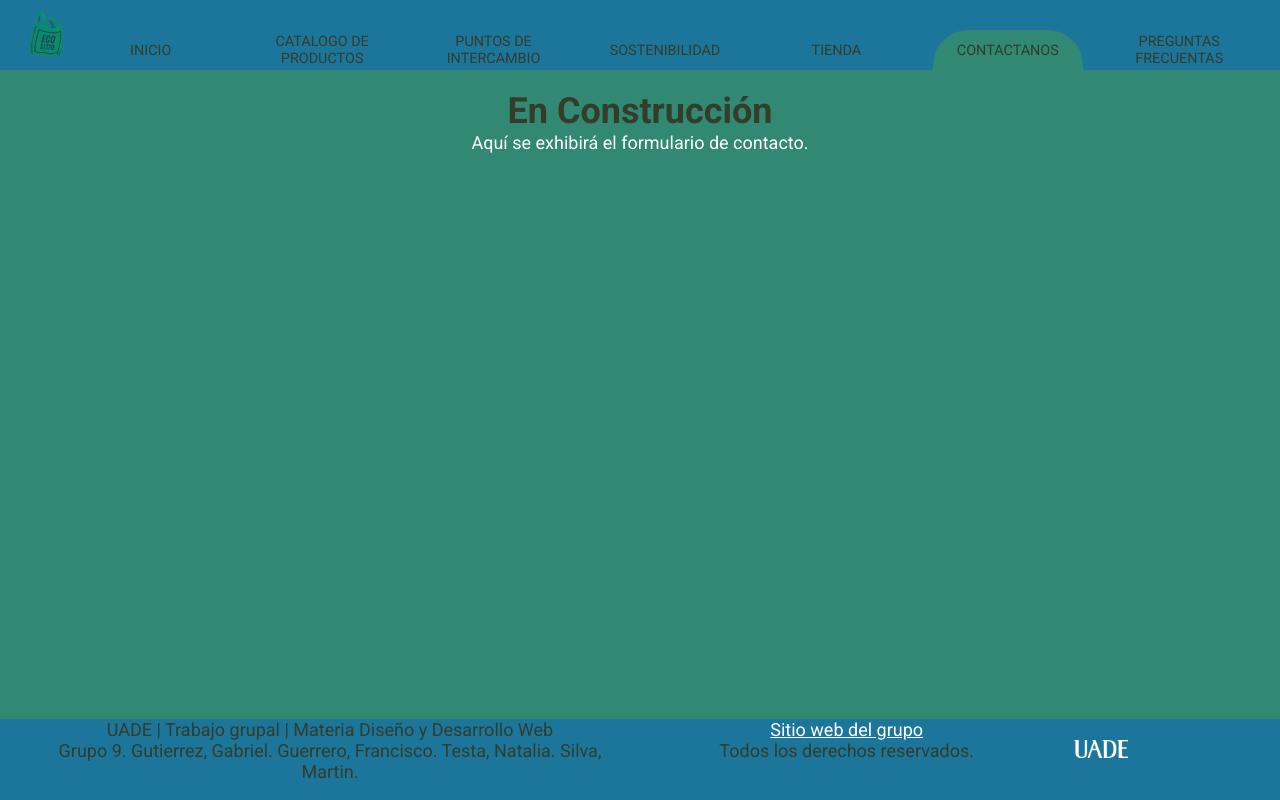
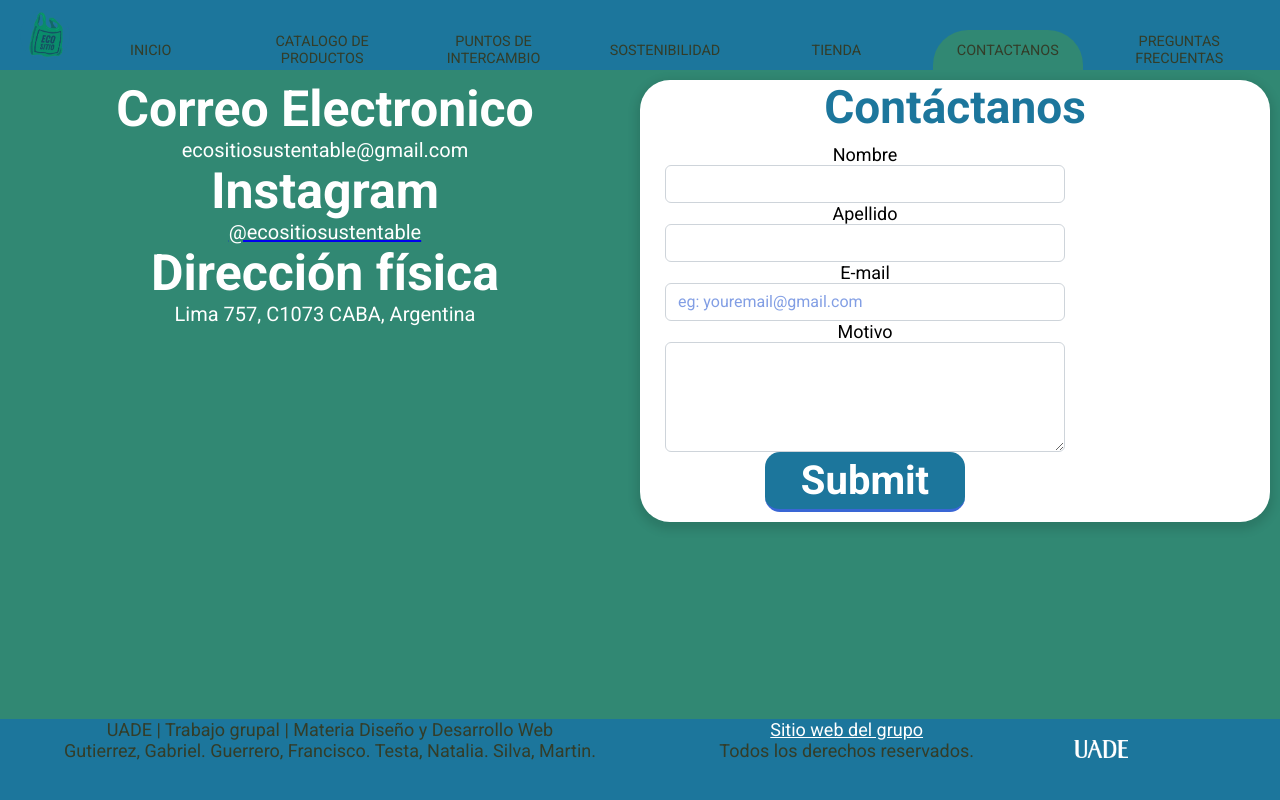
Before and after one commit to gabrieljesus11/Eco_Sitio, a plain HTML site: page contactanos.html in a window 1280 px wide. Drawn offline with Linux system fonts and the light colour scheme.

Commit message:
formulario de contacto y sacar grupo de footer
Agregamos pagina cpn formulario de contacto con link a instagram
Agregamos footer ajustable segun pantalla para ver todo el contenido
Quitamos texto "grupo 9" del footer de cada pagina

```diff
--- a/contactanos.html
+++ b/contactanos.html
@@ -35,14 +35,59 @@
 
     <div class="container-fluid" >
         <div class="container-fluid" style="padding:10px 10px;">
-            <div class="container-fluid" style="padding:10px 10px;">
-                <div class="row">
-                    <div class="col-12">
-                        <h1>En Construcción</h1>
+            <section class="row">
+                <div
+                    class="text-center text-lg-start col-lg-6 col-12 contacto-seccion-1 d-flex flex-column justify-content-center">
+                    <h2>Correo Electronico</h2>
+                    <p>ecositiosustentable@gmail.com</p>
+                    <h2>Instagram</h2>
+                    <a href="https://www.instagram.com/ecositiosustentable/?igshid=NzZlODBkYWE4Ng%3D%3D&utm_source=qr" target="_blank"><p>@ecositiosustentable</p></a>
+                    <h2>Dirección física</h2>
+                    <p>Lima 757, C1073 CABA, Argentina</p>
+                </div>
+
+                <div class="col-lg-6 col-11 caja-formulario d-flex flex-column align-items-center mx-auto">
+                    <h2 class="pt-4 pb-4" style="color: #1c769c; font-weight: 800; font-size: 46px;">Contáctanos</h2>
+                    <div class="container-fluid" style="padding:10px 10px;">
+                        <section class="row">
+                            <div class="col-sm-12 col-md-6 col-lg-6">
+                                <form action="" method="post" id="envioform" >
+                                    <div class="d-flex flex-column flex-md-row justify-content-between mb-1">
+                                        <div class="flex-grow-0">
+                                            <label  for="nombre">Nombre</label>
+                                            <input class="form-control" type="text" id="nombre" name="nombre" required="required">
+                                        </div>
+                                    </div>
+                                    <div class="d-flex flex-column flex-md-row justify-content-between mb-1">
+                                        <div class="flex-grow-0">
+                                            <label  for="apellido">Apellido</label>
+                                            <input class="form-control" type="text" id="apellido" name="apellido" required="required">
+                                        </div>
+                                    </div>
+                                    <div class="d-flex flex-column flex-md-row justify-content-between mb-1">
+                                        <div class="flex-grow-0">
+                                            <label  for="email">E-mail</label>
+                                            <input class="form-control" type="email" id="email" name="email" placeholder="eg: youremail@gmail.com" required="required">
+                                        </div>
+                                    </div>
+                                    <div class="d-flex flex-column flex-md-row justify-content-between mb-1">
+                                        <div class="flex-grow-0">
+                                            <label for="motivo">Motivo</label>
+                                            <textarea class="form-control" id="motivo" name="motivo" rows="4" cols="40" required="required">
+                                            </textarea>
+                                        </div>
+                                    </div>
+                                    <div>
+                                        <input class="botonenviar" type="submit" id="enviodatos">
+                                    </div>
+                                </form>
+
+                            </div>
+
                     </div>
-                    <div class="col-12">
-                        <p>Aquí se exhibirá el formulario de contacto.</p>
-                    </div>
+
+
+
                 </div>
             </div>
         </div>
@@ -65,7 +110,7 @@
             </div>
             <div class="row">
                 <div class="col-sm-12 col-md-6 col-lg-6">
-                    <p>Grupo 9. Gutierrez, Gabriel. Guerrero, Francisco. Testa, Natalia. Silva, Martin.</p>
+                    <p>Gutierrez, Gabriel. Guerrero, Francisco. Testa, Natalia. Silva, Martin.</p>
                 </div>
                 <div class="col-sm-6 col-md-4 col-lg-4">
                     <p>Todos los derechos reservados.</p>
--- a/styles/styles.css
+++ b/styles/styles.css
@@ -292,7 +292,7 @@ footer {
   left: 0;
   bottom: 0;
   width: 100%;
-  position: fixed;
+  position: absolute;
 }
 
 footer p {
@@ -300,6 +300,9 @@ footer p {
 }
 
 @media (max-width: 600px) {
+  footer {
+    position: relative;
+  }
   footer p {
     font-size: small;
   }
@@ -1570,3 +1573,153 @@ footer p {
   height: 400px; /* The height is 400 pixels */
   width: 100%; /* The width is the width of the web page */
 }
+
+
+/*pagina de contacto*/
+
+/* Contacto */
+
+.portada-contacto {
+  /*background-image: url(../img/nnnn);*/
+  position: relative;
+  bottom: 35px;
+  height: 500px;
+  z-index: 2;
+}
+
+.contacto-seccion-1 h2{
+  font-weight: 800;
+  color: #FFFFFF;
+  font-size: 50px;
+}
+
+.contacto-seccion-1 p{
+  font-weight: 400;
+  font-size: 20px;
+  color: #FFFFFF;
+}
+
+@media (max-width: 600px) {
+  .contacto-seccion-1 h2{
+    font-weight: 500;
+    color: #FFFFFF;
+    font-size: 30px;
+  }
+
+  .contacto-seccion-1 p{
+    font-weight: 250;
+    font-size: 15px;
+    color: #FFFFFF;
+  }
+
+}
+
+.caja-formulario{
+  background-color: #FFFFFF;
+  border-radius: 30px;
+  box-shadow: 0px 4px 10px 4px rgba(0, 0, 0, 0.115);
+}
+
+form{
+  display: flex;
+  flex-direction: column;
+  width: 400px;
+}
+
+form input{
+  border: none;
+  border-bottom: #3966D5 solid 3px;
+  background-color: #F8F8F8;
+
+}
+
+form input::placeholder{
+  color: #3965d5a1;
+}
+
+form input:focus{
+  outline: none;
+}
+
+form textarea{
+  border: #3966D5 3px solid;
+  border-radius: 15px;
+  padding-left: 10px;
+  padding-top: 10px;
+  background-color: #F8F8F8;
+}
+
+form textarea::placeholder{
+  color: #3965d5a1;
+}
+
+form textarea:focus{
+  outline: none;
+}
+
+.boton{
+  height: 70px;
+  width: 70px;
+  background-color: #4d7fff;
+  position: fixed;
+  z-index: 99;
+  bottom: 25px;
+  right: 25px;
+  border-radius: 40px;
+  transition: 300ms;
+  box-shadow: 0px 0px 6px rgba(0, 0, 0, 0.132);
+  display: flex;
+  justify-content: center;
+  align-items: center;
+}
+
+.boton:hover{
+  transform: scale(1.07);
+}
+
+.botonenviar{
+  background-color: #1c769c;
+  color: white;
+  width: 200px;
+  height: 60px;
+  font-size: 40px;
+  font-weight: 800;
+  border-radius: 15px;
+}
+
+
+@media (max-width: 600px) {
+  .botonenviar{
+    background-color: #1c769c;
+    color: white;
+    width: 100px;
+    height: 40px;
+    font-size: 30px;
+    font-weight: 600;
+    border-radius: 10px;
+  }
+}
+
+.form-text {
+  margin-top: 0.25rem;
+  font-size: 0.875em;
+  color: #6c757d;
+}
+
+.form-control {
+  display: block;
+  width: 100%;
+  padding: 0.375rem 0.75rem;
+  font-size: 1rem;
+  font-weight: 400;
+  line-height: 1.5;
+  color: #212529;
+  background-color: #fff;
+  background-clip: padding-box;
+  border: 1px solid #ced4da;
+  -webkit-appearance: none;
+     -moz-appearance: none;
+          appearance: none;
+  border-radius: 0.375rem;
+  transition: border-color 0.15s ease-in-out, box-shadow 0.15s ease-in-out;
+}
```
Also changed, not shown: catalogo.html (+1 -1 lines), index.html (+1 -1 lines), intercambio.html (+1 -1 lines), preguntas.html (+1 -1 lines), sostenibilidad.html (+1 -1 lines), tienda.html (+1 -1 lines).
